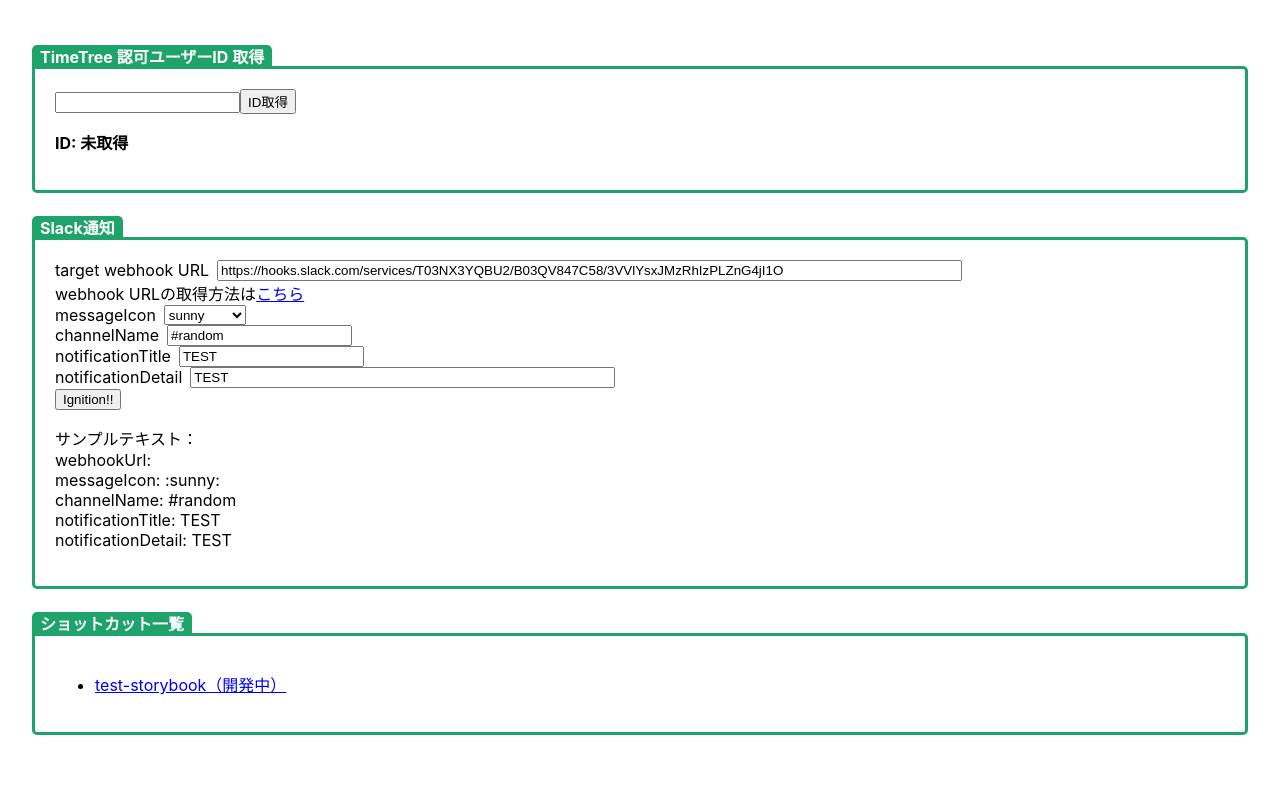
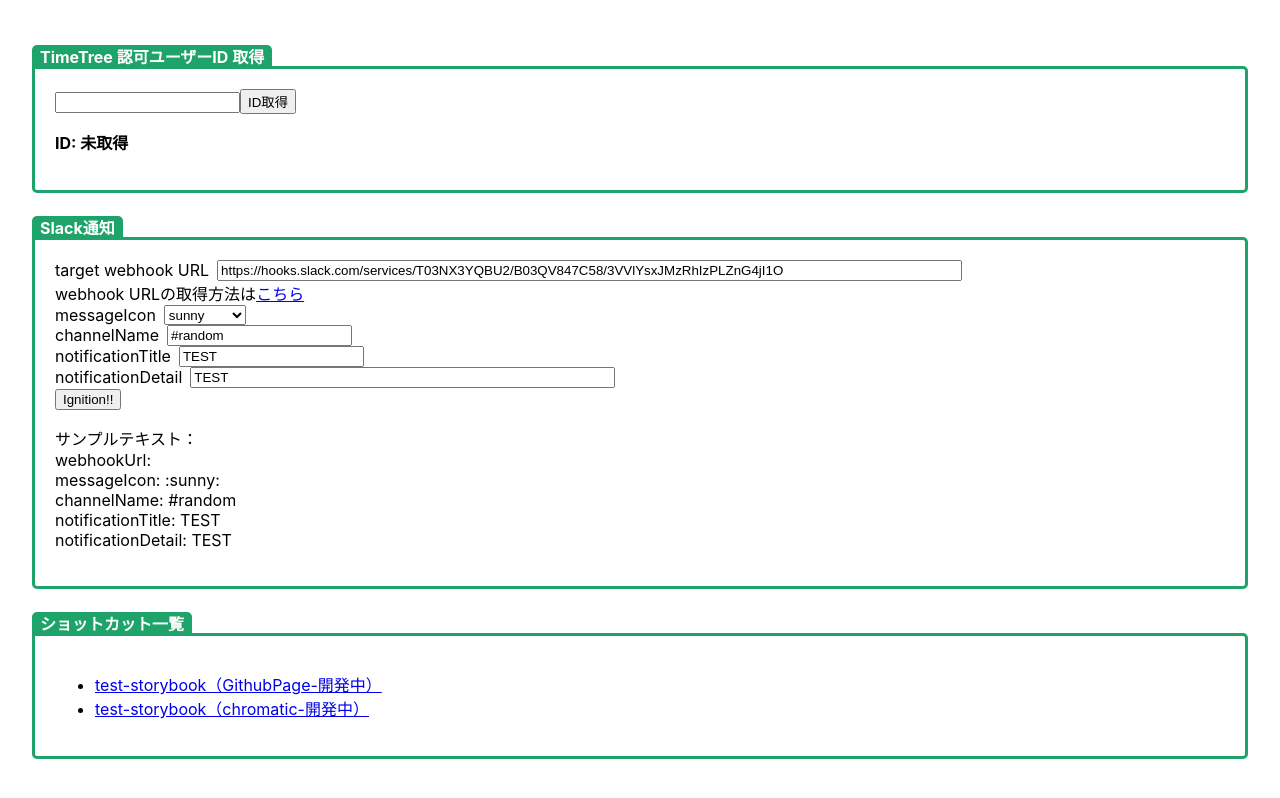
Before and after one commit to PheasantDevil/test-various-tools, a React (Create React App) app: page / in a window 1280 px wide. Built offline with nearby package versions, Linux system fonts and the light colour scheme.

Commit message:
feat: add link storybook in GHP

```diff
--- a/src/components/molucules/shortcut-list/shortcut-list.tsx
+++ b/src/components/molucules/shortcut-list/shortcut-list.tsx
@@ -16,11 +16,20 @@ class ShortcutList extends React.Component<{}, {}> {
         <ul>
           <li>
             <a
+              href="https://pheasantdevil.github.io/test-storybook"
+              target="_blank"
+              rel="noreferrer"
+            >
+              test-storybook（GithubPage-開発中）
+            </a>
+          </li>
+          <li>
+            <a
               href="https://644b0f326c28f39b18380657-gjtqtcvumw.chromatic.com"
               target="_blank"
               rel="noreferrer"
             >
-              test-storybook（開発中）
+              test-storybook（chromatic-開発中）
             </a>
           </li>
           {/* <li>test 222</li> */}
```
